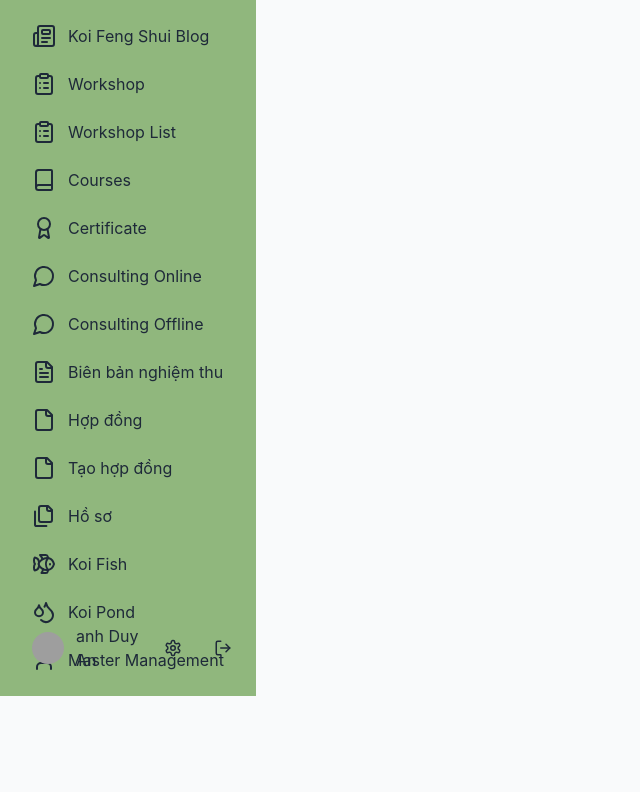
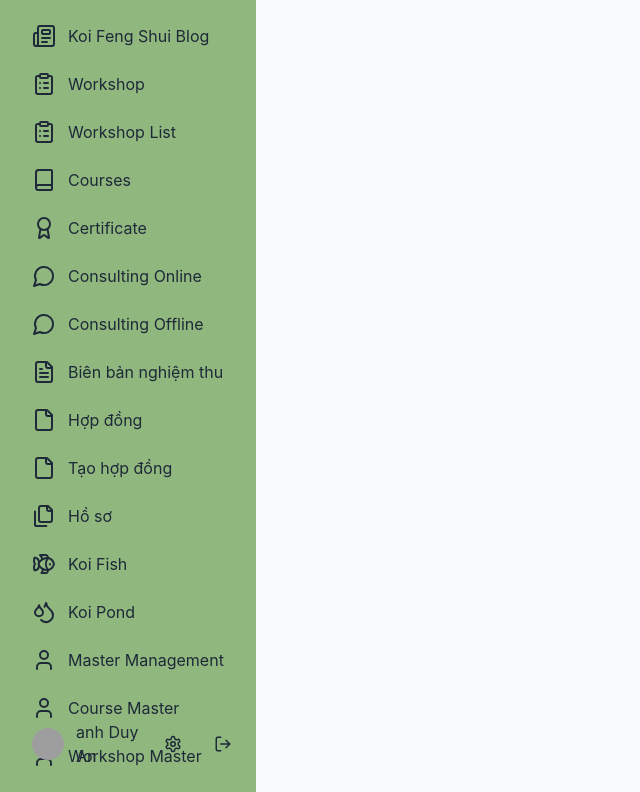
Before and after one commit to anqnd2510/KoiFengSuiConsultingSystem_FrontEnd, a React (Vite) app: page / in a window 1280 px wide. Shown: the part 456-1248 px from the top of the page, without its empty margins (0-640 px from the left). Before the commit the page ends 1152 px from the top, so only its background shows below. Built offline with nearby package versions, Linux system fonts and the light colour scheme; grey boxes are pictures that could not be loaded.

Commit message:
Add Course Master and Workshop Master to sidebar menu

```diff
--- a/src/components/Layout/Sidebar.jsx
+++ b/src/components/Layout/Sidebar.jsx
@@ -103,6 +103,16 @@ const menuItems = [
     icon: User,
     label: "Master Management",
     path: "/master-management",
+  },
+  {
+    icon: User,
+    label: "Course Master",
+    path: "/course-master",
+  },
+  {
+    icon: User,
+    label: "Workshop Master",
+    path: "/workshop-master",
   },
 ];
 
```
